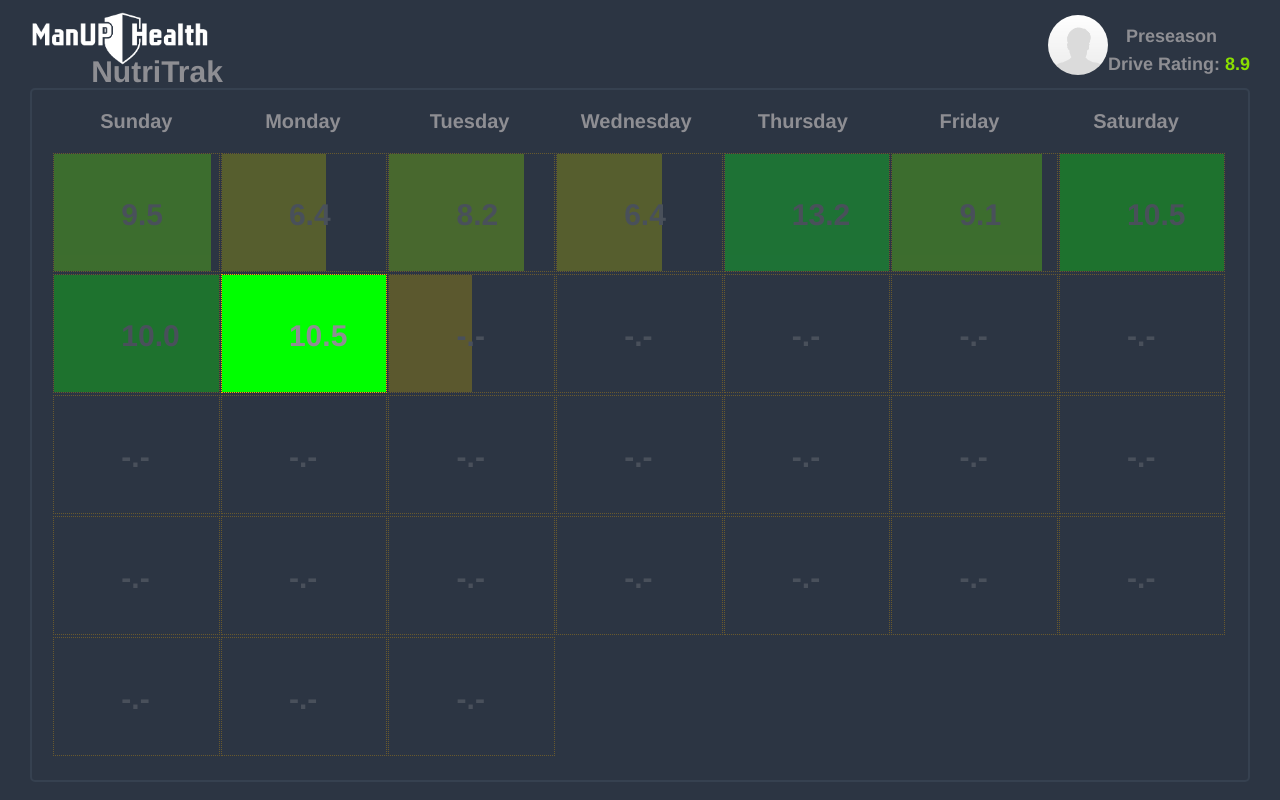
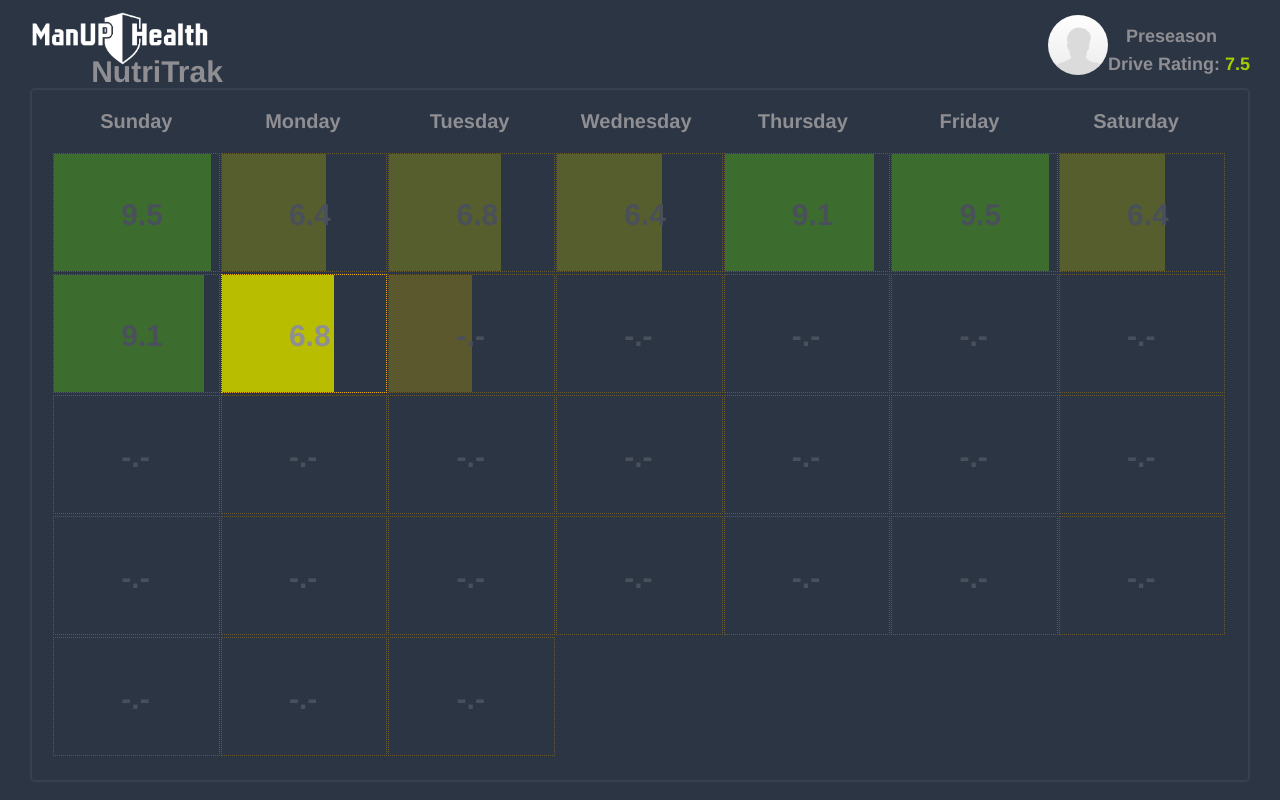
Before and after one commit to innerexception/nutriTrak, a React app: page / in a window 1280 px wide. Shown: the top 800 px of the page. Built offline with nearby package versions, Linux system fonts and the light colour scheme.

Commit message:
fix bar alignment

```diff
--- a/src/components/Constants.js
+++ b/src/components/Constants.js
@@ -17,7 +17,7 @@ export default {
                     [{type: 'drink', count: 1, hours: 16}, {type: 'carbs', count: 3}, {type: 'protein', count: 2}]
                 ]
             },
-            { day: 3, month: 3, year: 2016, protein: 3, veg: 0, drink: 6, fats: 4, carbs: 5,
+            { day: 3, month: 3, year: 2016, protein: 3, veg: 0, drink: 3, fats: 4, carbs: 5,
                 meals: [
                     [{type: 'protein', count: 1, hours: 6}, {type: 'drink', count: 1}, {type: 'fats', count: 2}],
                     [{type: 'fats', count: 2, hours: 11}, {type: 'drink', count: 1}],
@@ -31,16 +31,15 @@ export default {
                     [{type: 'drink', count: 1, hours: 16}, {type: 'carbs', count: 3}, {type: 'protein', count: 2}]
                 ]
             },
-            { day: 5, month: 3, year: 2016, protein: 6, veg: 9, drink: 8, fats: 3, carbs: 3,
+            { day: 5, month: 3, year: 2016, protein: 4, veg: 6, drink: 4, fats: 3, carbs: 3,
                 meals: [
                     [{type: 'protein', count: 1, hours: 9}, {type: 'drink', count: 1}, {type: 'veg', count: 3}, {type: 'fats', count: 1}],
                     [{type: 'fats', count: 1, hours: 11}, {type: 'drink', count: 1}],
                     [{type: 'drink', count: 1, hours: 16}, {type: 'carbs', count: 3}, {type: 'protein', count: 2}],
-                    [{type: 'protein', count: 1, hours: 17}, {type: 'drink', count: 1}, {type: 'veg', count: 3}, {type: 'fats', count: 1}],
-                    [{type: 'protein', count: 2, hours: 20}, {type: 'drink', count: 1}, {type: 'veg', count: 3}, {type: 'fats', count: 1}]
+                    [{type: 'protein', count: 1, hours: 17}, {type: 'drink', count: 1}, {type: 'veg', count: 3}, {type: 'fats', count: 1}]
                 ]
             },
-            { day: 6, month: 3, year: 2016, protein: 5, veg: 3, drink: 5, fats: 4, carbs: 3,
+            { day: 6, month: 3, year: 2016, protein: 6, veg: 3, drink: 5, fats: 4, carbs: 3,
                 meals: [
                     [{type: 'protein', count: 1, hours: 8}, {type: 'drink', count: 1}, {type: 'veg', count: 3}, {type: 'fats', count: 1}],
                     [{type: 'fats', count: 1, hours: 11}, {type: 'drink', count: 1}, {type: 'protein', count: 1, hours: 11}],
@@ -49,23 +48,23 @@ export default {
                     [{type: 'fats', count: 1, hours: 20}, {type: 'drink', count: 1}, {type: 'protein', count: 1, hours: 11}]
                 ]
             },
-            { day: 7, month: 3, year: 2016, rating: 8.8, protein: 3, veg: 7, drink: 6, fats: 2, carbs: 5,
+            { day: 7, month: 3, year: 2016, protein: 3, veg: 3, drink: 3, fats: 2, carbs: 3,
                 meals: [
                     [{type: 'protein', count: 1, hours: 6}, {type: 'drink', count: 1}, {type: 'veg', count: 3}, {type: 'fats', count: 1}],
                     [{type: 'fats', count: 1, hours: 11}, {type: 'drink', count: 1}],
                     [{type: 'drink', count: 1, hours: 16}, {type: 'carbs', count: 3}, {type: 'protein', count: 2}]
                 ]
             },
-            { day: 8, month: 3, year: 2016, protein: 5, veg: 0, drink: 8, fats: 4, carbs: 5,
+            { day: 8, month: 3, year: 2016, protein: 5, veg: 0, drink: 6, fats: 4, carbs: 5,
                 meals: [
-                    [{type: 'protein', count: 3, hours: 6}, {type: 'drink', count: 1}, {type: 'fats', count: 2}],
-                    [{type: 'fats', count: 2, hours: 11}, {type: 'drink', count: 1}],
-                    [{type: 'drink', count: 1, hours: 16}, {type: 'carbs', count: 5}, {type: 'protein', count: 2}]
+                    [{type: 'protein', count: 3, hours: 6}, {type: 'drink', count: 2}, {type: 'fats', count: 2}],
+                    [{type: 'fats', count: 2, hours: 11}, {type: 'drink', count: 2}],
+                    [{type: 'drink', count: 2, hours: 16}, {type: 'carbs', count: 5}, {type: 'protein', count: 2}]
                 ]
             },
-            { day: 9, month: 3, year: 2016, protein: 3, veg: 7, drink: 6, fats: 2, carbs: 5,
+            { day: 9, month: 3, year: 2016, protein: 4, veg: 3, drink: 3, fats: 2, carbs: 3,
                 meals: [
-                    [{type: 'protein', count: 1, hours: 6}, {type: 'drink', count: 1}, {type: 'veg', count: 3}, {type: 'fats', count: 1}],
+                    [{type: 'protein', count: 2, hours: 6}, {type: 'drink', count: 1}, {type: 'veg', count: 3}, {type: 'fats', count: 1}],
                     [{type: 'fats', count: 1, hours: 9}, {type: 'drink', count: 1}],
                     [{type: 'drink', count: 1, hours: 12}, {type: 'carbs', count: 3}, {type: 'protein', count: 2}]
                 ]
--- a/src/components/nutritionDay/Day.jsx
+++ b/src/components/nutritionDay/Day.jsx
@@ -5,7 +5,7 @@ import Constants from '../Constants.js';
 
 export const getNutritionDayView = (nutritionDay, activeView, showMealDetails, onAddMealClicked, onGotoCalendarClicked) => {
     let previousMealValues = 0, previousMealTimePercent=5;
-    let totalWidth = (getDayRating(nutritionDay)/10)-0.17;
+    let totalWidth = 0.83;
     let lastMeal = nutritionDay.meals.filter((meal) => meal[0].hours === new Date().getHours())[0];
     return (
         <div className='nutrition-day-view'>
--- a/src/components/uiManager/UIManagerHelper.js
+++ b/src/components/uiManager/UIManagerHelper.js
@@ -1,7 +1,5 @@
 
-//TODO fix positioning/sizing of meal bars to add button
-//TODO add meal button is disabled if you have eaten too recently, with click tooltip to explain
-
+//TODO fix positioning/sizing of meal bars to day bar
 
 //TODO MealBuilder rules: -----------
 //TODO add water tracking to meal builder
```
Also changed, not shown: src/build/bundle.js, 1 other file (tests, documents, lock files or other folders).
